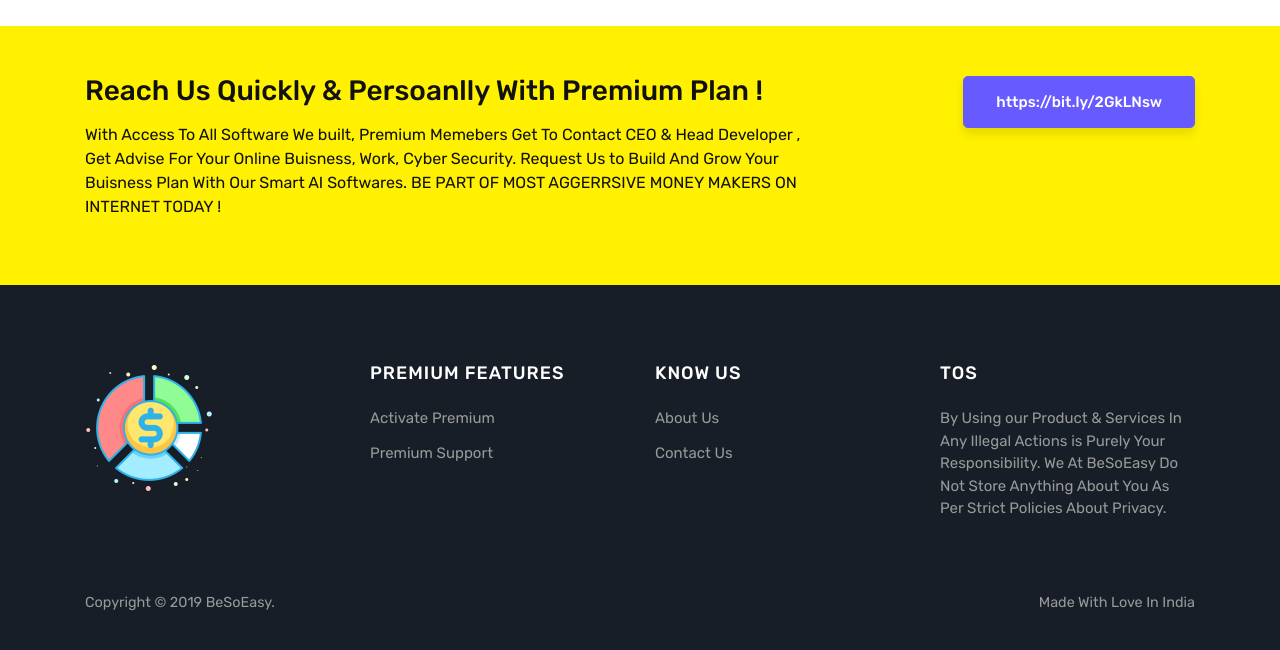
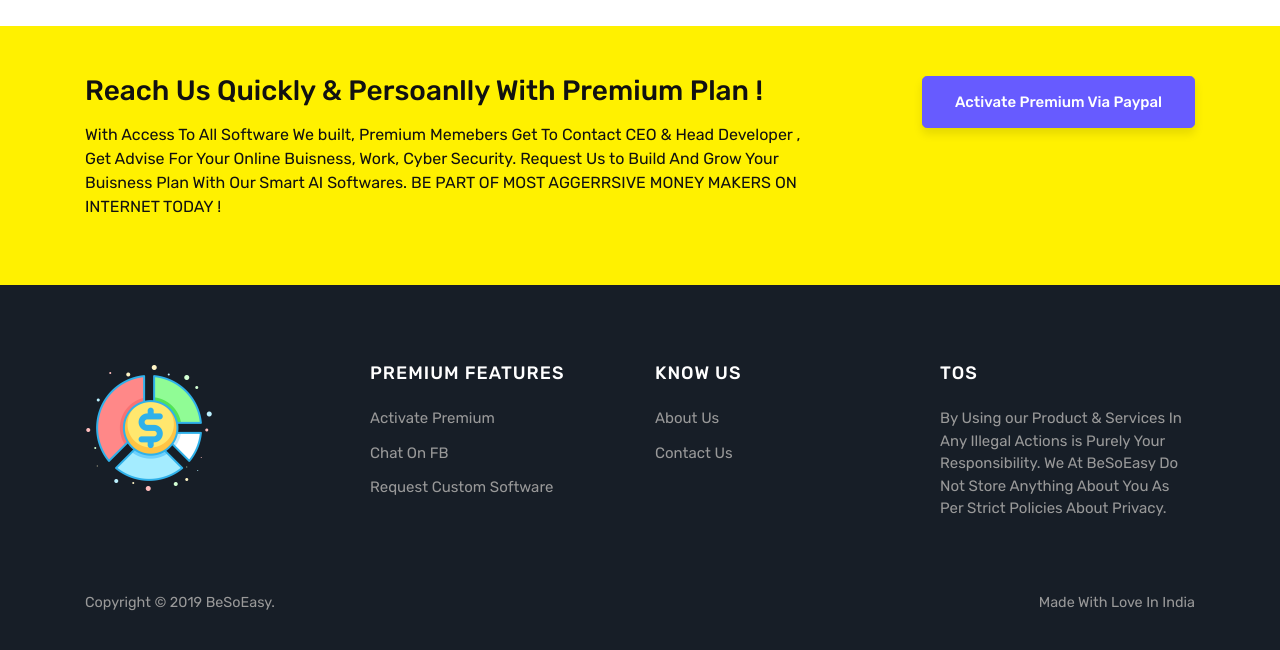
Before and after one commit to shochak2510/besoeasy.github.io, a Jekyll site: the page built from index.html, in a window 1280 px wide and 900 px high, scrolled down 1685 px, cut to the strip 241-891 px from the top of the window. Built offline with Jekyll 4.4.1, drawn with Linux system fonts in a browser that asks for light colours; the list of posts is cut into pages by our own code.

Commit message:
Update default.html

```diff
--- a/_layouts/default.html
+++ b/_layouts/default.html
@@ -122,7 +122,7 @@
                 </div>
 
               <div class="col-md-4 text-right footersocial">
-                <a class="btn btn-primary btn-lg" target=_blank href="https://www.messenger.com/t/digvijay.singh.1253">https://bit.ly/2GkLNsw</a>
+                <a class="btn btn-primary btn-lg" target=_blank href="https://bit.ly/2GkLNsw">Activate Premium Via Paypal</a>
                 </div>
             </div>
         </div>
@@ -148,7 +148,8 @@
                 <h5 class="title">Premium Features</h5>
                 <ul>
                 <li><a target="_blank" href="https://bit.ly/2GkLNsw">Activate Premium</a></li>
-                <li><a target="_blank" href="https://bit.ly/2II4oCM">Premium Support</a></li>
+                <li><a target="_blank" href="https://bit.ly/2II4oCM">Chat On FB</a></li>
+                <li><a target="_blank" href="https://bit.ly/2II4oCM">Request Custom Software</a></li>
                 </ul>
                 </div>
                 </div>
@@ -159,6 +160,7 @@
                 <ul>
                 <li><a href="https://besoeasy.com/about">About Us</a></li>
                 <li><a target="_blank" href="https://besoeasy.com/contact">Contact Us</a></li>
+
                 </ul>
                 </div>
                 </div>
```
